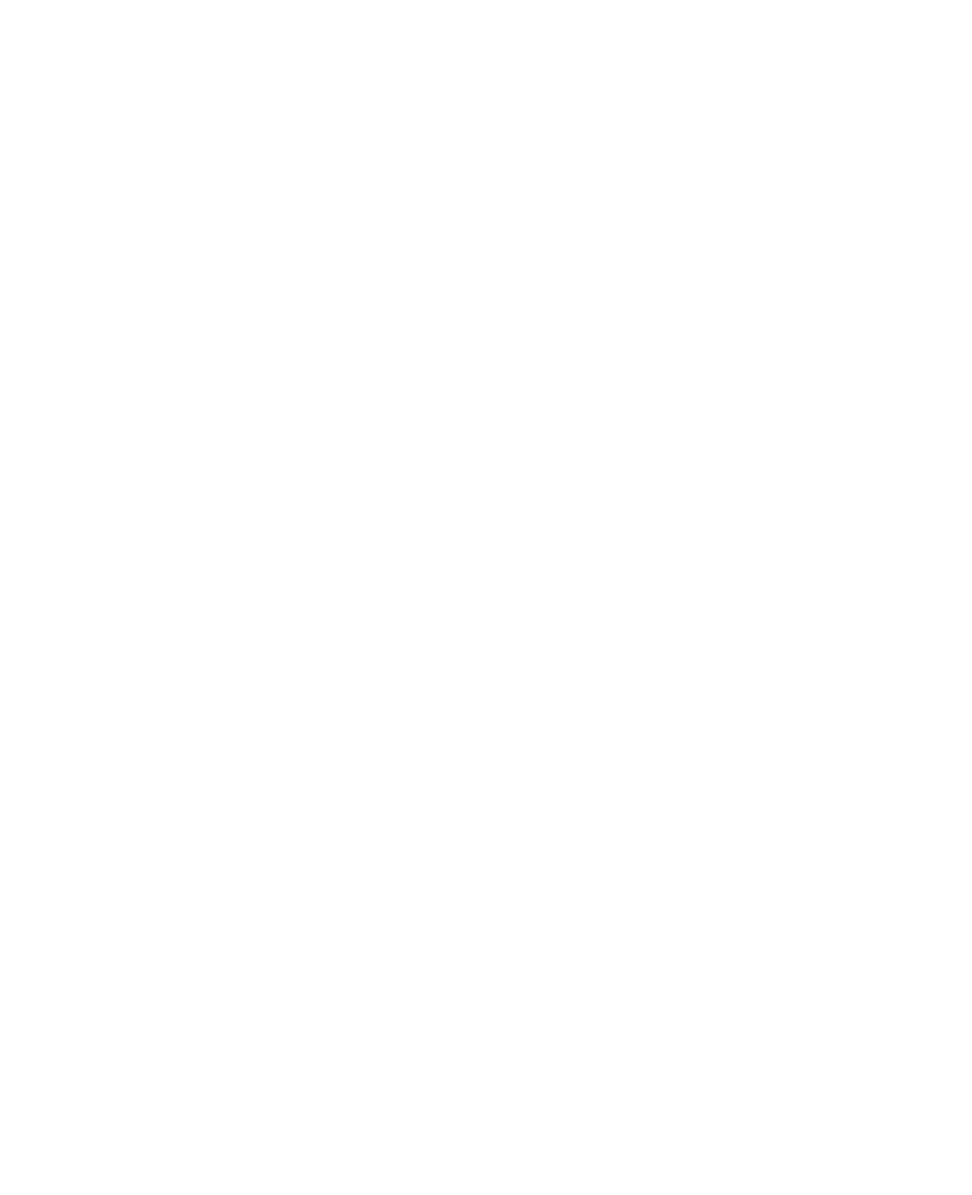
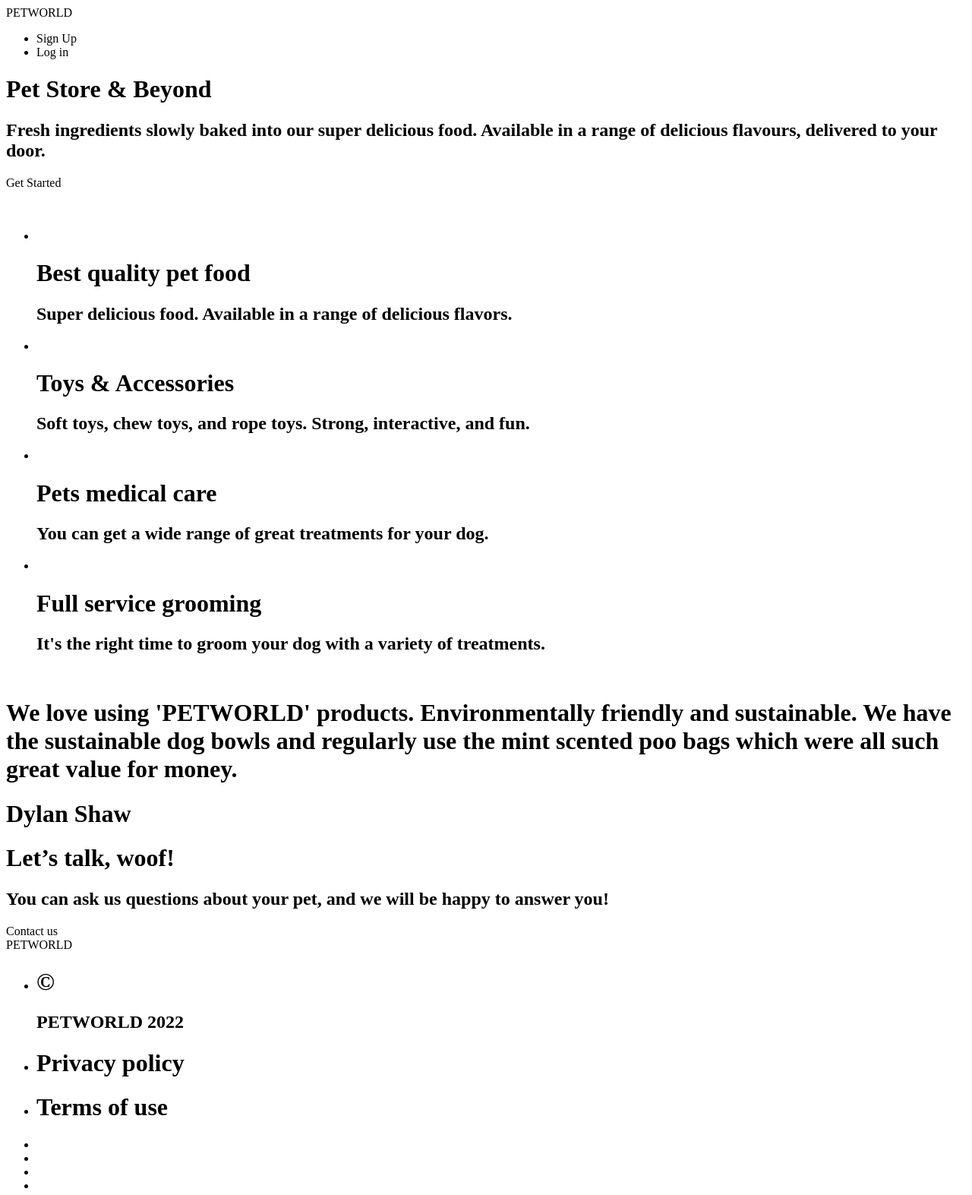
Before and after one commit to GabyD002/css-frb, a plain HTML site: page web/index.html in a window 1280 px wide. Shown: the whole page at 76% size. Before the commit the page ends 800 px from the top, so only its background shows below. Drawn offline with Linux system fonts and the light colour scheme.

Commit message:
add html code

```diff
--- a/web/index.html
+++ b/web/index.html
@@ -3,9 +3,91 @@
 <head>
     <meta charset="UTF-8">
     <title>Gabi - CSS Internship</title>
-    <link rel="stylesheet" href="styles.css">
 </head>
-<body>
-
-</body>
+    <body>
+        <div class="pets">
+            <div class="top-bar">
+                <div class="logo">
+                    <div class="pet-title">PETWORLD</div>
+                </div>
+                <ul class="auth-buttons">
+                    <li class="sign-up">Sign Up</li>
+                    <li class="log-in">Log in</li>
+                </ul>
+            </div>
+            <div class="header">
+                <h1 class="title">Pet Store & Beyond</h1>
+                <h2 class="subtitle">Fresh ingredients slowly baked into our super delicious food. Available in a range of
+                    delicious flavours, delivered to your door.</h2>
+                <a class="button">Get Started</a>
+            </div>
+            <div class="video">
+                <div class="rectangle">
+                    <img class="polygon" src="">
+                </div>
+            </div>
+            <div class="logos">
+                <img class="group" src="">
+            </div>
+            <div class="features">
+                <ul class="group">
+                    <li class="food">
+                        <img class="logo" src="">
+                        <h1 class="title">Best quality pet food</h1>
+                        <h2 class="subtitle">Super delicious food. Available in a range of delicious flavors.</h2>
+                    </li>
+                    <li class="toys">
+                        <img class="logo" src="">
+                        <h1 class="title">Toys & Accessories</h1>
+                        <h2 class="subtitle">Soft toys, chew toys, and rope toys. Strong, interactive, and fun.</h2>
+                    </li>
+                    <li class="medical">
+                        <img class="logo" src="">
+                        <h1 class="title">Pets medical care</h1>
+                        <h2 class="subtitle">You can get a wide range of great treatments for your dog.</h2>
+                    </li>
+                    <li class="service">
+                        <img class="icon" src="">
+                        <h1 class="title">Full service grooming</h1>
+                        <h2 class="subtitle">It's the right time to groom your dog with a variety of treatments.</h2>
+                    </li>
+                </ul>
+            </div>
+            <div class="user-feedback">
+                <div class="quote">
+                    <img class="quote-icon" src="">
+                    <h1 class="title">We love using 'PETWORLD' products. Environmentally friendly and sustainable. We have the
+                        sustainable dog bowls and regularly use the mint scented poo bags which were all such great value for
+                        money.</h1>
+                    <h1 class="title">Dylan Shaw</h1>
+                </div>
+            </div>
+            <div class="cta">
+                <h1 class="title">Let’s talk, woof!</h1>
+                <h2 class="subtitle">You can ask us questions about your pet, and we will be happy to answer you!</h2>
+                <a class="button">Contact us</a>
+            </div>
+            <div class="footer">
+                <div class="logo">
+                    <div class="pet-title">PETWORLD</div>
+                </div>
+                <ul class="frame">
+                    <li>
+                        <div class="petworld">
+                            <h1 class="title">©</h1>
+                            <h2 class="subtitle">PETWORLD 2022</h2>
+                        </div>
+                    </li>
+                    <li><h1 class="title">Privacy policy</h1></li>
+                    <li><h1 class="title">Terms of use</h1></li>
+                </ul>
+                <ul class="social-icons">
+                    <li><img src=""></li>
+                    <li><img src=""></li>
+                    <li><img src=""></li>
+                    <li><img src=""></li>
+                </ul>
+            </div>
+        </div>
+    </body>
 </html>
```
